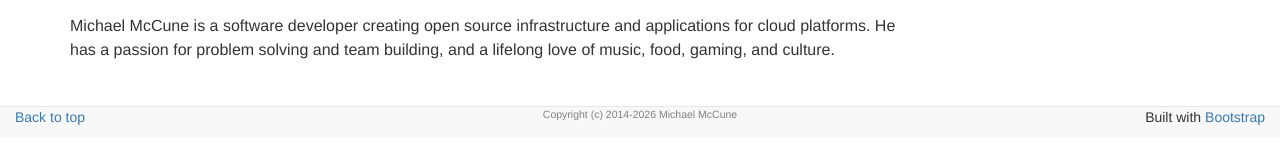
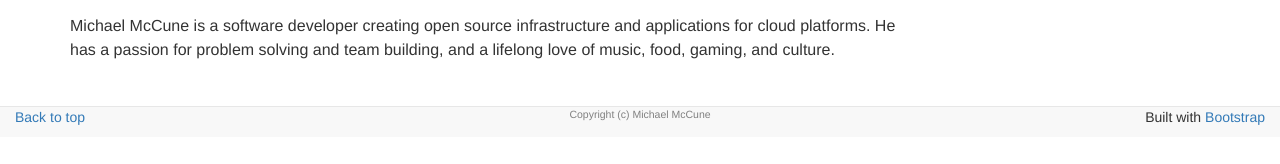
Before and after one commit to elmiko/elmiko.github.io, a Jekyll site: the page built from bio.md, in a window 1280 px wide. Shown: the part 528-692 px from the top of the page. Built offline with Jekyll 4.4.1, drawn with Linux system fonts in a browser that asks for light colours; nearby versions of some CDN libraries.

Commit message:
update copyright

```diff
--- a/_layouts/default.html
+++ b/_layouts/default.html
@@ -106,7 +106,7 @@
       <p><a href="#">Back to top</a></p>
     </div>
     <div class="col-md-8 text-center">
-      <p class="copyright">Copyright (c) 2014-2026 Michael McCune</p>
+      <p class="copyright">Copyright (c) Michael McCune</p>
     </div>
     <div class="col-md-2 text-right">
       <p>Built with <a href="https://getbootstrap.com">Bootstrap</a></p>
```
